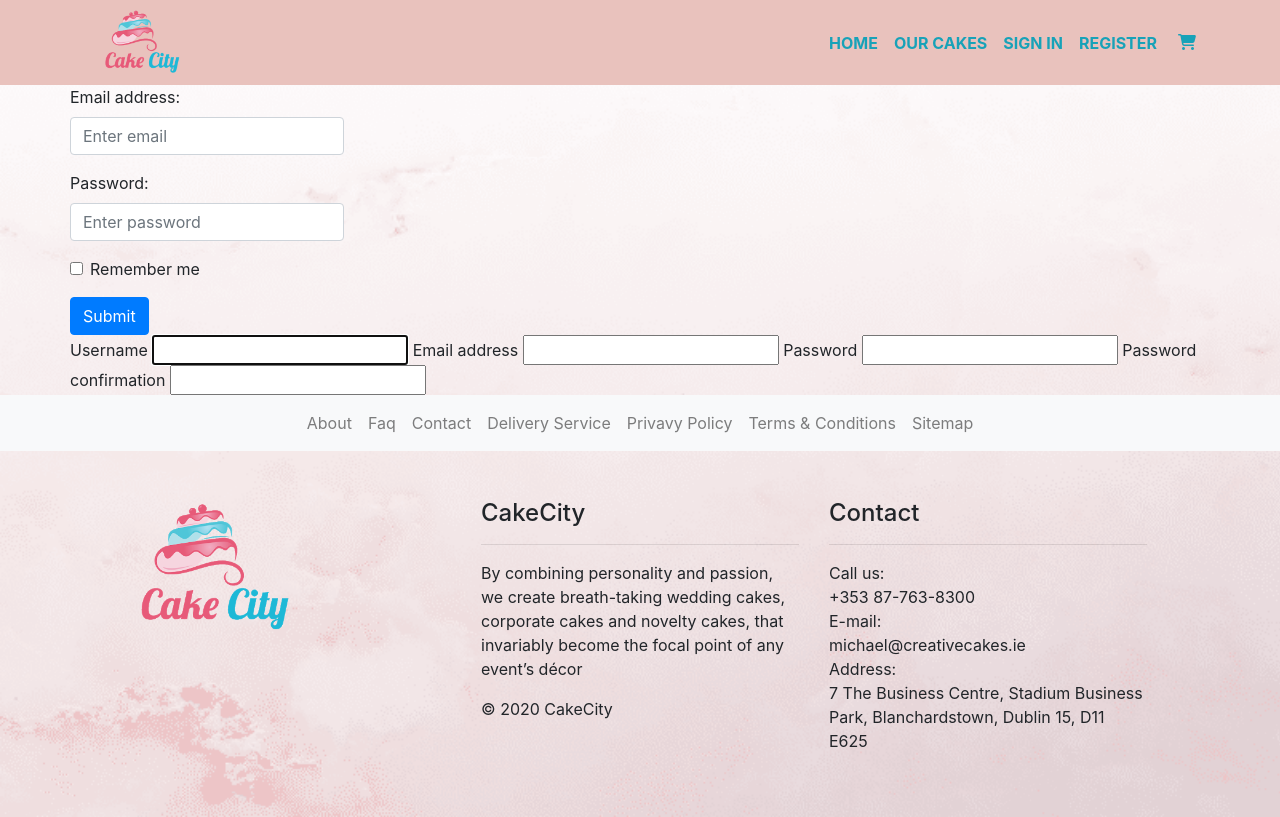
After one commit to AbdullahAlHarun-code/cakecity, a Django app: page /checkout/register/ in a window 1280 px wide. The commit adds this page. Run offline with Django 3.2, Linux system fonts and the light colour scheme; parts of the project's set-up code (start-up, migrations or seed data) failed here and were passed over; some libraries are stand-ins or nearby versions.

Commit message:
create login and register page

```diff
--- a/cakecity/settings.py
+++ b/cakecity/settings.py
@@ -46,7 +46,7 @@ INSTALLED_APPS = [
     'web',
     'products',
     'cart',
-    #'checkout',
+    'checkout',
     #'orders',
 ]
 
@@ -74,7 +74,7 @@ TEMPLATES = [
                 'django.template.context_processors.request',
                 'django.contrib.auth.context_processors.auth',
                 'django.contrib.messages.context_processors.messages',
-                #'cart.contexts.cart_contents',
+                'cart.contexts.cart_contents',
             ],
         },
     },
--- a/cakecity/urls.py
+++ b/cakecity/urls.py
@@ -23,7 +23,8 @@ urlpatterns = [
     #path('accounts/', include('allauth.urls')),
     path('', include('web.urls')),
     path('cakes/', include('products.urls')),
-    path('add-to-cart/', include('cart.urls')),
+    path('cart/', include('cart.urls')),
+    path('checkout/', include('checkout.urls')),
 
 ]
 # This is custom made 404 page
--- a/cart/contexts.py
+++ b/cart/contexts.py
@@ -1,13 +1,14 @@
 from decimal import Decimal
 from django.conf import settings
 from django.shortcuts import render, get_object_or_404
-from products.models import Product, CakeCategory, Variation, Flavour
+from products.models import Product, Category, Flavour, Variation, Flavour, FlavourCategory
 
 
 class Item:
     single_product = None
     cake_size_id = None
     quantity = None
+    test_name = []
     flavour_name = []
     flavour_name_with_price = []
     flavour_price_array = []
@@ -16,32 +17,13 @@ class Item:
     total = 0
 
     def set_price(self):
-        price = self.single_product
         variation_select = Variation.objects.all().filter(id=self.cake_size_id)
         self.product_price = variation_select.first().price
         self.price = self.price + self.product_price
-    def set_price_by_flavour(self, flavour_id):
-        if int(self.single_product.tier) > 1:
-            flavour_price = Flavour.objects.all().filter(id=flavour_id).first().price
-            self.price = self.price + flavour_price
-            self.flavour_price_array.append(flavour_price)
-        if int(self.single_product.tier) == 1:
-
-            self.flavour_price_array.append(10)
-            self.price = self.price + 10
 
     def set_total(self):
         self.total = self.price*int(self.quantity)
 
-
-    def set_flavour_name(self, flavour_id):
-        if int(self.single_product.tier) == 1:
-            self.flavour_name.append(str(flavour_id))
-            self.flavour_name_with_price.append(str(flavour_id))
-        if int(self.single_product.tier) > 1:
-            flavour = Flavour.objects.all().filter(id=flavour_id).first()
-            self.flavour_name.append(flavour.flavour_name)
-            self.flavour_name_with_price.append(flavour.flavour_name+'(€'+str(flavour.price)+')')
 
 
 def cart_contents(request):
@@ -50,54 +32,68 @@ def cart_contents(request):
     if 'cart' in request.session:
         cart = request.session['cart']
     else:
-        print('test')
         cart = []
+
     cart_items = []
     sub_total = 0
     grand_total = 0
-    delivery_charge_range = 100
-    free_delivery_charge = 10
+    delivery_charge_range = 800
+    delivery_charge = 10
     shipping_charge = 0
+    print('cart: ',cart)
+    name_flavour = []
+    name_price_flavour = []
+    flavour_price_array = []
     if cart:
         cart_item_count = len(cart)
         for item in cart:
             single_item = Item()
+            name_flavour = []
+            name_price_flavour = []
+            flavour_price_array = []
             single_item.single_product = get_object_or_404(Product, pk=item['item_id'])
             single_item.quantity = item['quantity']
             single_item.cake_size_id = item['cake_size_id']
             single_item.set_price()
+
+            single_item.flavour_name.clear()
+            single_item.test_name.clear()
+            single_item.flavour_name_with_price.clear()
+            single_item.flavour_price_array.clear()
+            print('item',item)
             if len(item['flavours_id'])>0:
-                single_item.flavour_name.clear()
-                single_item.flavour_name_with_price.clear()
-                single_item.flavour_price_array.clear()
-                if int(single_item.single_product.tier) == 1:
-                    single_item.set_price_by_flavour(item['flavours_id'])
-                    single_item.set_flavour_name(item['flavours_id'])
-                else:
-                    for item_flavour_id in item['flavours_id']:
-                        single_item.set_price_by_flavour(item_flavour_id)
-                        single_item.set_flavour_name(item_flavour_id)
+                for item_flavour_id in item['flavours_id']:
+
+                    flavour = Flavour.objects.all().filter(id=item_flavour_id).first()
+                    name_price_flavour.append(flavour.flavour_name+'(€'+str(flavour.price)+')')
+                    name_flavour.append(flavour.flavour_name)
+
+                    single_item.flavour_name = name_flavour
+                    single_item.flavour_name_with_price = name_price_flavour
+
+                    flavour_price = flavour.price
+                    single_item.price = single_item.price + flavour_price
+                    flavour_price_array.append(flavour_price)
+                    single_item.flavour_price_array = flavour_price_array
 
             single_item.set_total()
             cart_items.append(single_item)
+
         for item in cart_items:
             sub_total = sub_total + item.total
-        if sub_total > delivery_charge_range:
-            grand_total = sub_total + free_delivery_charge
-            shipping_charge = free_delivery_charge
+        if sub_total < delivery_charge_range:
+            grand_total = sub_total + delivery_charge
+            shipping_charge = delivery_charge
         else:
-            grand_total = subtotal
-    # # cart_items = []
-    # total = 1
-    # product_count = 0
-    # free_delivery = 100
-    # delivery = 10
-    # grand_total = delivery + total
+            grand_total = sub_total
+            shipping_charge = 0
+
     context = {
         'cart_item_count':cart_item_count,
         'sub_total':sub_total,
         'grand_total':grand_total,
         'cart_items':cart_items,
+        'shipping_charge':shipping_charge,
     }
 
     return context
--- a/cart/urls.py
+++ b/cart/urls.py
@@ -3,7 +3,7 @@ from django.urls import path
 from . import views
 urlpatterns = [
     path('', views.view_cart, name="cart"),
-    path('add_to_cart/<int:item_id>/', views.add_to_cart, name="add_to_cart"),
+    path('add-to-cart/<int:item_id>/', views.add_to_cart, name="add_to_cart"),
     path('remove_item/<int:remove_item_id>/', views.remove_item, name="remove_item"),
     path('update_cart_item/<int:update_item_id>/', views.update_cart_item, name="update_cart_item"),
 ]
--- /dev/null
+++ b/checkout/forms.py
@@ -0,0 +1,8 @@
+from django.forms import ModelForm
+from django.contrib.auth.forms import UserCreationForm
+from django.contrib.auth.models import User
+
+class UserRegisterForm(UserCreationForm):
+    class Meta:
+        model = User
+        fields = ['username', 'email', 'password1', 'password2']
--- /dev/null
+++ b/checkout/urls.py
@@ -0,0 +1,8 @@
+from django.contrib import admin
+from django.urls import path
+from . import views
+urlpatterns = [
+    path('', views.checkout, name="checkout"),
+    path('login/', views.login, name="login"),
+    path('register/', views.register, name="register"),
+]
--- a/checkout/views.py
+++ b/checkout/views.py
@@ -1,3 +1,21 @@
-from django.shortcuts import render
+from django.http import HttpResponse, HttpResponseRedirect, JsonResponse
+from django.shortcuts import render, get_object_or_404, redirect, reverse
+from django.contrib import messages
+from .forms import UserRegisterForm
+# Create your views here.
 
-# Create your views here.
+def login(request):
+    context = {
+        'title':'Login',
+    }
+    return render(request, 'accounts/login.html',context)
+
+def register(request):
+    context = {
+        'title':'Register',
+        'form':UserRegisterForm()
+    }
+    return render(request, 'accounts/register.html',context)
+
+def checkout(request):
+    pass
--- /dev/null
+++ b/templates/accounts/login.html
@@ -0,0 +1 @@
+<h1>Login page</h1>
--- /dev/null
+++ b/templates/accounts/register.html
@@ -0,0 +1,40 @@
+{% extends "base.html"%}
+{% block page_content %}
+{% load static %}
+<div class="container">
+  <div class="row">
+    <form action="">
+      <div class="form-group">
+        <label for="email">Email address:</label>
+        <input type="email" class="form-control" placeholder="Enter email" id="email">
+      </div>
+      <div class="form-group">
+        <label for="pwd">Password:</label>
+        <input type="password" class="form-control" placeholder="Enter password" id="pwd">
+      </div>
+      <div class="form-group form-check">
+        <label class="form-check-label">
+          <input class="form-check-input" type="checkbox"> Remember me
+        </label>
+      </div>
+      <button type="submit" class="btn btn-primary">Submit</button>
+    </form>
+    <form class="form" action="" method="post">
+      {% csrf_token %}
+      {{form.username.label}}
+      {{form.username}}
+
+      {{form.email.label}}
+      {{form.email}}
+
+      {{form.password1.label}}
+      {{form.password1}}
+
+      {{form.password2.label}}
+      {{form.password2}}
+    </form>
+  </div>
+
+</div>
+
+{% endblock %}
--- a/templates/base.html
+++ b/templates/base.html
@@ -99,27 +99,13 @@
                               <a class="nav-link text-uppercase" href="">Corporate Cakes</a>
                            </li> -->
                            <!-- Dropdown -->
-                           <li class="nav-item dropdown">
-                              <button type="button" class="btn text-info dropdown-toggle" data-toggle="dropdown">
-                              <i class="fa fa-shopping-cart" aria-hidden="true"></i>
-                              {% if cart_item_count %}
-                              <span class="badge badge-light">{{cart_item_count}}</span>
-                              {% endif%}
-                              </button>
-                              <div class="dropdown-menu">
-                                 {% if cart_item_count %}
-                                 {% for item in cart_items%}
-                                 {% for image in item.single_product.productimage_set.all %}
-                                 {% if image.featured %}
-                                 <a class="m-1 d-block" href="{{ item.single_product.get_absolute_url}}"><img style="width:40px;" class="img-responsive" src="/media/{{ image.image }}" alt=""> €{{item.price}} X {{item.quantity}}</a>
-                                 {% endif %}
-                                 {% endfor %}
-                                 {% endfor%}
-                                 <a class="pl-2 text-warning" href=""><i class="fas fa-hand-point-right"></i> View Cart</a>
-                                 {% else %}
-                                 <p class="pl-2 text-danger" href="#"> Your Cart is empty!</p>
-                                 {% endif %}
-                              </div>
+                           <li class="nav-item">
+                              <a href="{% url 'cart'%}" class="btn text-info">
+                                <i class="fa fa-shopping-cart" aria-hidden="true"></i>
+                                {% if cart_item_count %}
+                                <span class="badge badge-light">{{cart_item_count}}</span>
+                                {% endif%}
+                              </a>
                            </li>
                         </ul>
                      </div>
--- a/templates/toasts/toast_info.html
+++ b/templates/toasts/toast_info.html
@@ -1,5 +1,5 @@
 <div aria-live="polite" aria-atomic="true" style="">
-   <div class="toast custom-toast" data-delay="10000" style="position: fixed; z-index:9999, top: 72px; right: 15px;">
+   <div class="toast custom-toast" data-delay="10000" style="position: fixed; z-index:9999; top: 72px; right: 15px;">
       <div class="toast-header bg-info">
          <strong class="mr-auto text-light">Info!</strong>
          <small class="text-light">11 mins ago</small>
--- a/templates/toasts/toast_warning.html
+++ b/templates/toasts/toast_warning.html
@@ -1,5 +1,5 @@
 <div aria-live="polite" aria-atomic="true" style="">
-   <div class="toast custom-toast" data-delay="10000" style="position: fixed; z-index:9999, top: 72px; right: 15px;">
+   <div class="toast custom-toast" data-delay="10000" style="position: fixed; z-index:9999; top: 72px; right: 15px;">
       <div class="toast-header bg-danger">
          <strong class="mr-auto text-light">Warning!</strong>
          <small class="text-light">11 mins ago</small>
```
Also changed, not shown: cart/templates/cart/cart.html (+22 -19 lines), cart/views.py (+8 -19 lines), products/views.py (+5 -2 lines).
